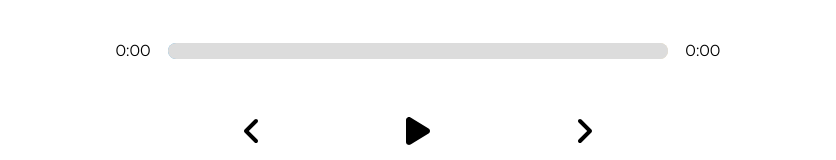
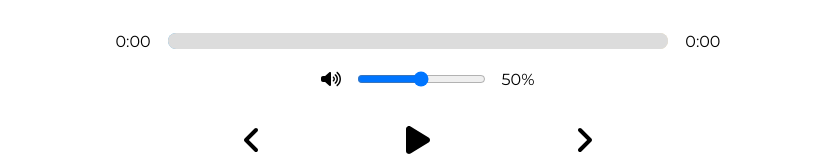
Before and after one commit to justin1494/music-player, a React (Create React App) app: page / in a window 1280 px wide. Shown: the part 602-762 px from the top of the page, without its empty margins (222-1058 px from the left). Built offline with nearby package versions, Linux system fonts and the light colour scheme.

Commit message:
volume slider added

```diff
--- a/src/components/Player.js
+++ b/src/components/Player.js
@@ -5,6 +5,7 @@ import {
   faAngleLeft,
   faAngleRight,
   faPause,
+  faVolumeHigh,
 } from "@fortawesome/free-solid-svg-icons";
 
 const Player = ({
@@ -22,6 +23,7 @@ const Player = ({
     duration: 0,
     animationPercentage: 0,
   });
+  const [songVolume, setSongVolume] = useState(50);
 
   const activeLibraryHandler = (nextPrev) => {
     const newSongs = songs.map((song) => {
@@ -45,6 +47,9 @@ const Player = ({
     if (isPlaying === false) {
       audioRef.current.play();
       setIsPlaying(!isPlaying);
+
+      //control volume
+      audioRef.current.volume = 0.1;
     } else {
       audioRef.current.pause();
       setIsPlaying(!isPlaying);
@@ -79,6 +84,11 @@ const Player = ({
     setSongInfo({ ...songInfo, currentTime: e.target.value });
   };
 
+  const volumeHandler = (e) => {
+    audioRef.current.volume = e.target.value / 100;
+    setSongVolume(e.target.value);
+  };
+
   const skipTrackHandler = async (direction) => {
     let currentIndex = songs.findIndex((song) => song.id === currentSong.id);
     if (direction === "skip-forward") {
@@ -101,6 +111,7 @@ const Player = ({
   const songEndHandler = async () => {
     let currentIndex = songs.findIndex((song) => song.id === currentSong.id);
     await setCurrentSong(songs[(currentIndex + 1) % songs.length]);
+    activeLibraryHandler(songs[(currentIndex + 1) % songs.length]);
     setTimeout(() => {
       if (isPlaying) audioRef.current.play();
     }, 100);
@@ -129,6 +140,11 @@ const Player = ({
           <div style={trackAnim} className="animate-track"></div>
         </div>
         <p>{songInfo.duration ? convertTime(songInfo.duration) : "0:00"}</p>
+      </div>
+      <div className="volume-control">
+        <FontAwesomeIcon icon={faVolumeHigh} />
+        <input min={0} max={100} onChange={volumeHandler} type="range" />
+        <p>{`${songVolume}%`}</p>
       </div>
       <div className="play-control">
         <FontAwesomeIcon
--- a/src/data.js
+++ b/src/data.js
@@ -55,7 +55,7 @@ function chillHop() {
       audio: "https://mp3.chillhop.com/serve.php/?mp3=10075",
       color: ["#205950", "#2ab3bf"],
       id: uuidv4(),
-      active: true,
+      active: false,
     },
     {
       name: "Daylight",
--- a/src/styles/_library.scss
+++ b/src/styles/_library.scss
@@ -13,6 +13,7 @@
 
   h2 {
     padding: 2rem;
+    text-align: center;
   }
 }
 
--- a/src/styles/_player.scss
+++ b/src/styles/_player.scss
@@ -24,6 +24,26 @@
     // padding: 1rem;
     text-align: center;
     width: 90px;
+  }
+}
+
+.volume-control {
+  display: flex;
+  justify-content: center;
+  align-items: center;
+
+  input {
+    cursor: pointer;
+  }
+
+  svg {
+
+    padding-right: 1rem;
+  }
+
+  p{
+    width: 30px;
+    padding-left: 1rem;
   }
 }
 
```
